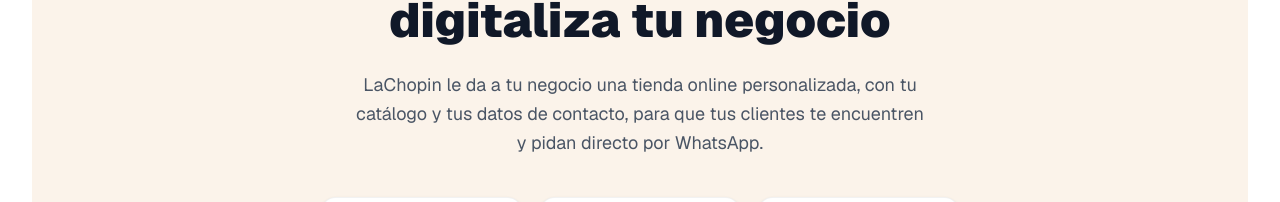
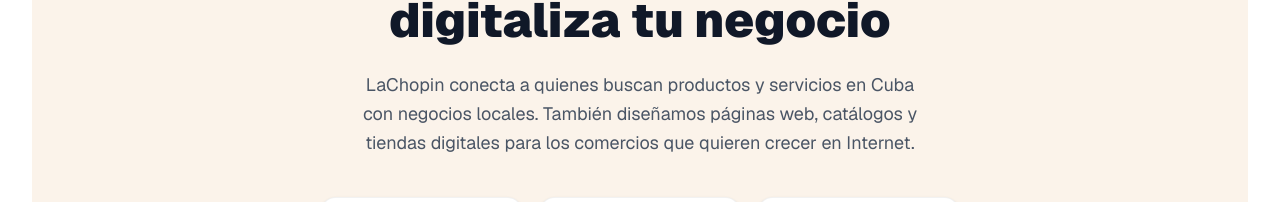
Before and after one commit to EnriqueBarroso/timbiriche-cuba, a Next.js app in the folder lachopin-frontend/: page /como-funciona in a window 1280 px wide. Shown: the part 315-517 px from the top of the page. Built offline with nearby package versions, Linux system fonts and the light colour scheme; no server answers.

Commit message:
feat(frontend): clarify LaChopin marketplace and digital services

```diff
--- a/lachopin-frontend/app/como-funciona/page.tsx
+++ b/lachopin-frontend/app/como-funciona/page.tsx
@@ -92,9 +92,7 @@ export default function ComoFuncionaPage() {
         </h1>
 
         <p className="text-lg text-gray-600 leading-relaxed mb-10 max-w-xl mx-auto">
-          LaChopin le da a tu negocio una tienda online personalizada, con tu catálogo
-          y tus datos de contacto, para que tus clientes te encuentren y pidan directo
-          por WhatsApp.
+          LaChopin conecta a quienes buscan productos y servicios en Cuba con negocios locales. También diseñamos páginas web, catálogos y tiendas digitales para los comercios que quieren crecer en Internet.
         </p>
 
         <div className="grid sm:grid-cols-3 gap-4 mb-12 text-left">
```
